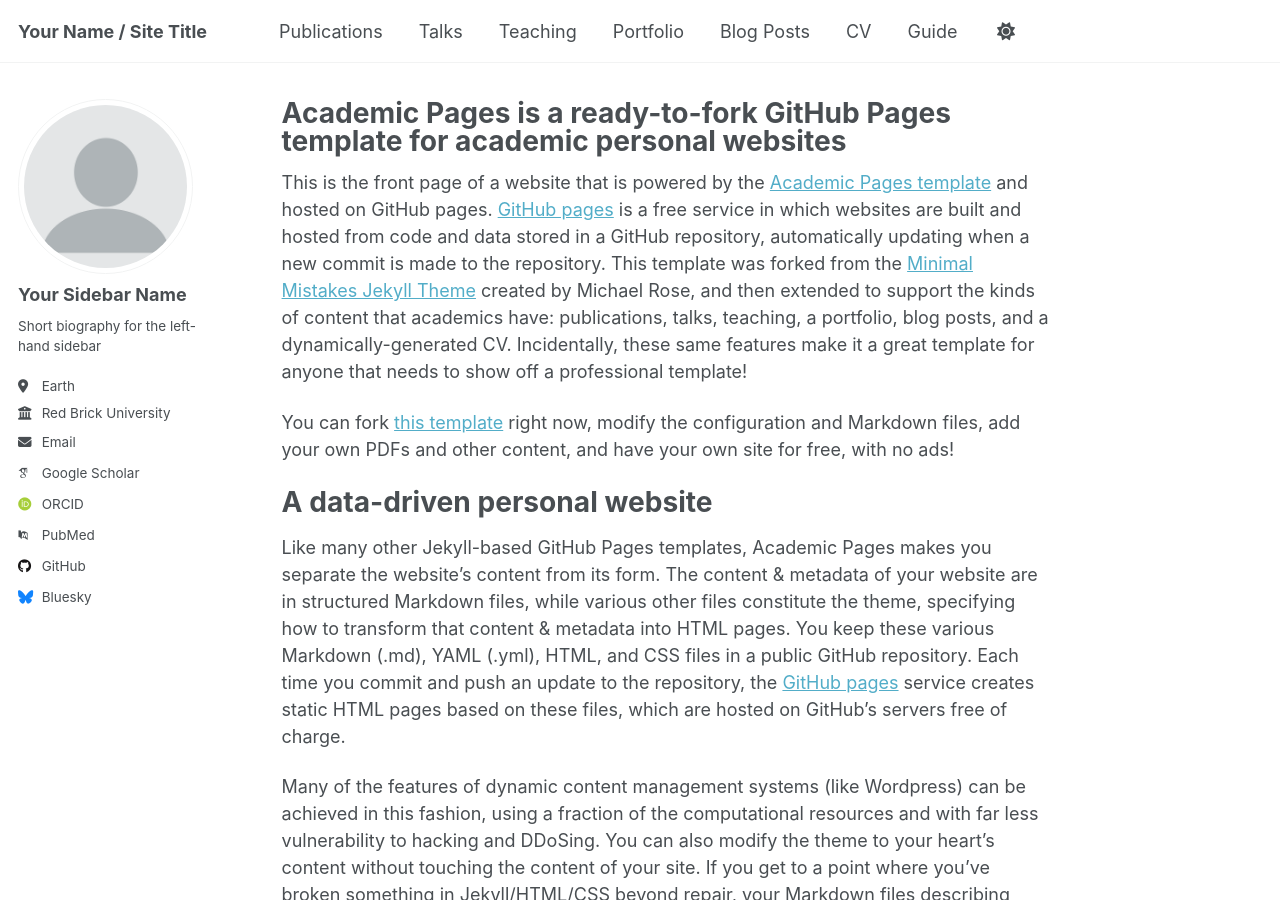
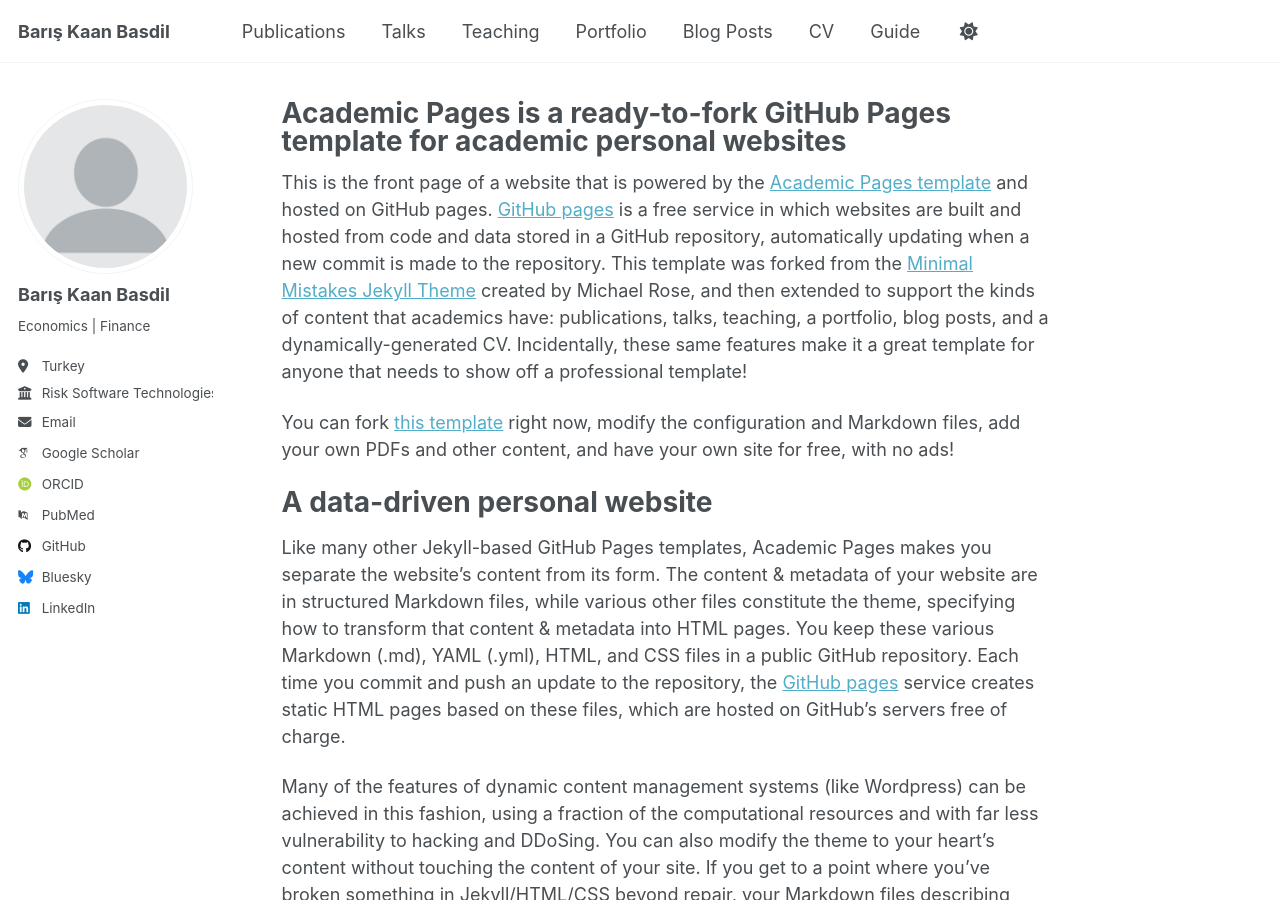
Before and after one commit to bkbasdil/bkbasdil.github.io, a Jekyll site: the page built from _pages/about.md, in a window 1280 px wide and 900 px high. Built offline with Jekyll 4.4.1, drawn with Linux system fonts in a browser that asks for light colours; some web fonts are replaced; a script that is not in the unit is left out.

Commit message:
Update _config.yml

```diff
--- a/_config.yml
+++ b/_config.yml
@@ -9,11 +9,11 @@
 # Basic Site Settings
 locale                   : "en-US"
 site_theme               : "default" # Currently available options are "default", "air"
-title                    : "Your Name / Site Title"
+title                    : "Barış Kaan Basdil"
 title_separator          : "-"
 name                     : &name "Your Name"
 description              : &description "Your Name's academic portfolio"   # Update this with a general description of your site, this is the default if not overridden by a page
-url                      : https://academicpages.github.io # The base hostname & protocol for your site e.g. "https://[your GitHub username].github.io",
+url                      : https://bkbasdil.github.io # The base hostname & protocol for your site e.g. "https://[your GitHub username].github.io",
                                                            # or if you already have some other page hosted on Github then use "https://[your GitHub username].github.io/[Your Repo Name]"
 baseurl                  : "" # the subpath of your site, e.g. "/blog"
 repository               : "academicpages/academicpages.github.io"
@@ -24,18 +24,18 @@
 author:
   # Biographic information
   avatar           : "profile.png"
-  name             : "Your Sidebar Name"
+  name             : "Barış Kaan Basdil"
   pronouns         : # example: "she/her"
-  bio              : "Short biography for the left-hand sidebar"
-  location         : "Earth"
-  employer         : "Red Brick University"
+  bio              : "Economics | Finance"
+  location         : "Turkey"
+  employer         : "Risk Software Technologies"
   uri              : # URL
-  email            : "none@example.org"
+  email            : "kaanbasdil@gmail.com"
 
   # Academic websites
   academia         : # URL
   arxiv            : # URL - Update with the correct link to your profile
-  googlescholar    : "https://scholar.google.com/citations?user=PS_CX0AAAAAJ"
+  googlescholar    : "https://scholar.google.com.tr/citations?hl=tr&user=7XyMs38AAAAJ"
   inspire-hep      : # URL
   impactstory      : # URL
   orcid            : "http://orcid.org/yourorcidurl"
@@ -63,7 +63,7 @@
   keybase          : # Username
   instagram        : # Username
   lastfm           : # Username
-  linkedin         : # Username
+  linkedin         : bkbasdil
   mastodon         : # URL
   medium           : # URL
   pinterest        : # Username
```
